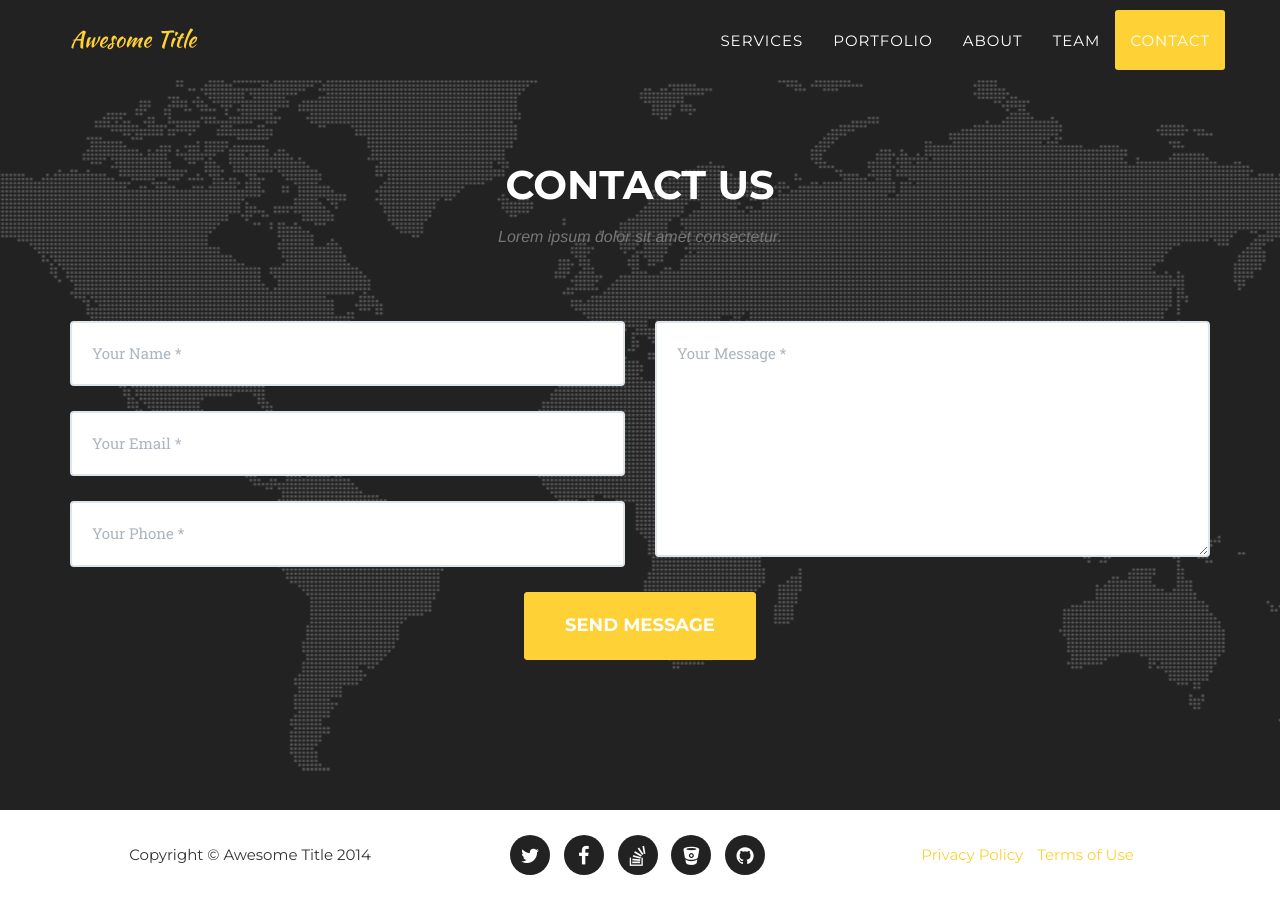
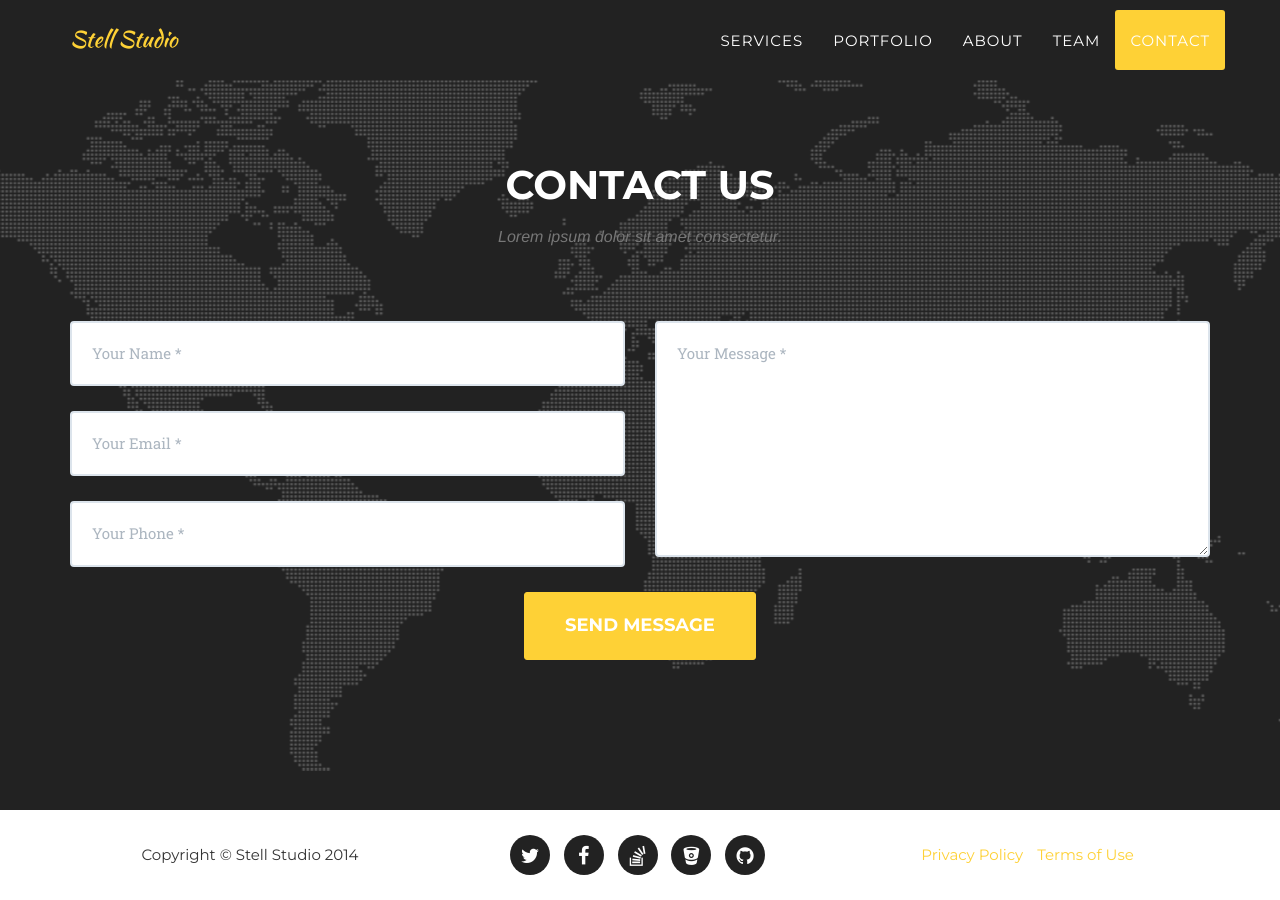
Before and after one commit to stellstudio/stellstudio.github.io, a Jekyll site: the page built from index.html, in a window 1280 px wide and 900 px high, scrolled down 5636 px. Built offline with Jekyll 4.4.1, drawn with Linux system fonts in a browser that asks for light colours; some web fonts are replaced; some of the changed lines change nothing that is shown.

Commit message:
Updated Title

```diff
--- a/_config.yml
+++ b/_config.yml
@@ -2,9 +2,9 @@
 baseurl:
 
 # Site settings
-title: Awesome Title
-email: your-email@domain.com
-description: "Write an awesome description for your new site here. You can edit this line in _config.yml. It will appear in your document head meta (for Google search results) and in your feed.xml site description."
+title: Stell Studio
+email: nathan.stell.2@gmail.com
+description: "Learn how to play the violin...without leaving your house."
 
 # Color settings (hex-codes without the leading hash-tag)
 color:
```
